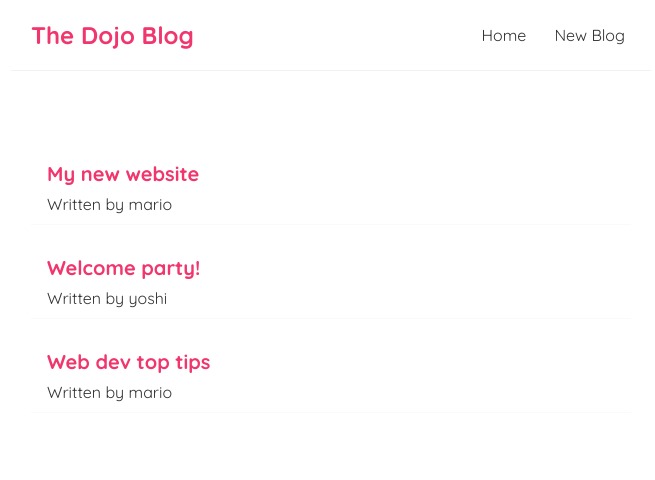
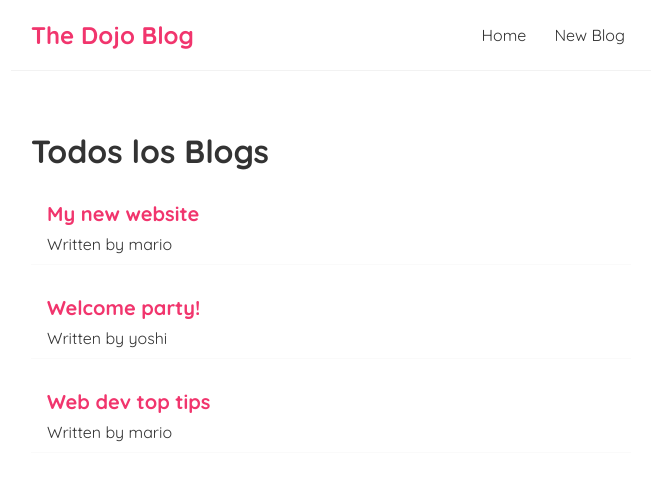
Before and after one commit to aramirezaliste/repasandoReact, a React (Vite) app: page / in a window 1280 px wide. Shown: the top 480 px of the page, without its empty margins (309-964 px from the left). Built offline with nearby package versions, Linux system fonts and the light colour scheme.

Commit message:
Agregando props

```diff
--- /dev/null
+++ b/src/BlogList.jsx
@@ -0,0 +1,16 @@
+/*{blogs, title}, destructuring de props */
+const BlogList = ({blogs, title}) => {
+    return (
+        <div className="blog-list">
+            <h1>{title}</h1>
+            {blogs.map((blog) => (
+                <div className="blog-preview" key={blog.id}>
+                    <h2>{blog.title}</h2>
+                    <p>Written by {blog.author}</p>
+                </div>
+            ))}
+        </div>
+     );
+}
+
+export default BlogList;
--- a/src/Home.jsx
+++ b/src/Home.jsx
@@ -1,4 +1,5 @@
 import { useState } from "react"
+import BlogList from "./BlogList";
 
 const Home = () => {
     const [blogs, setBlogs] = useState([
@@ -9,12 +10,8 @@
 
     return (
         <div className="home">
-            {blogs.map((blog) => (
-                <div className="blog-preview" key={blog.id}>
-                    <h2>{blog.title}</h2>
-                    <p>Written by {blog.author}</p>
-                </div>
-            ))}
+            {/*la respuesta del map va en () por que no usa return yas que es un HTML */}
+            <BlogList blogs={blogs} title="Todos los Blogs"/>
         </div>
     );
 }
```
